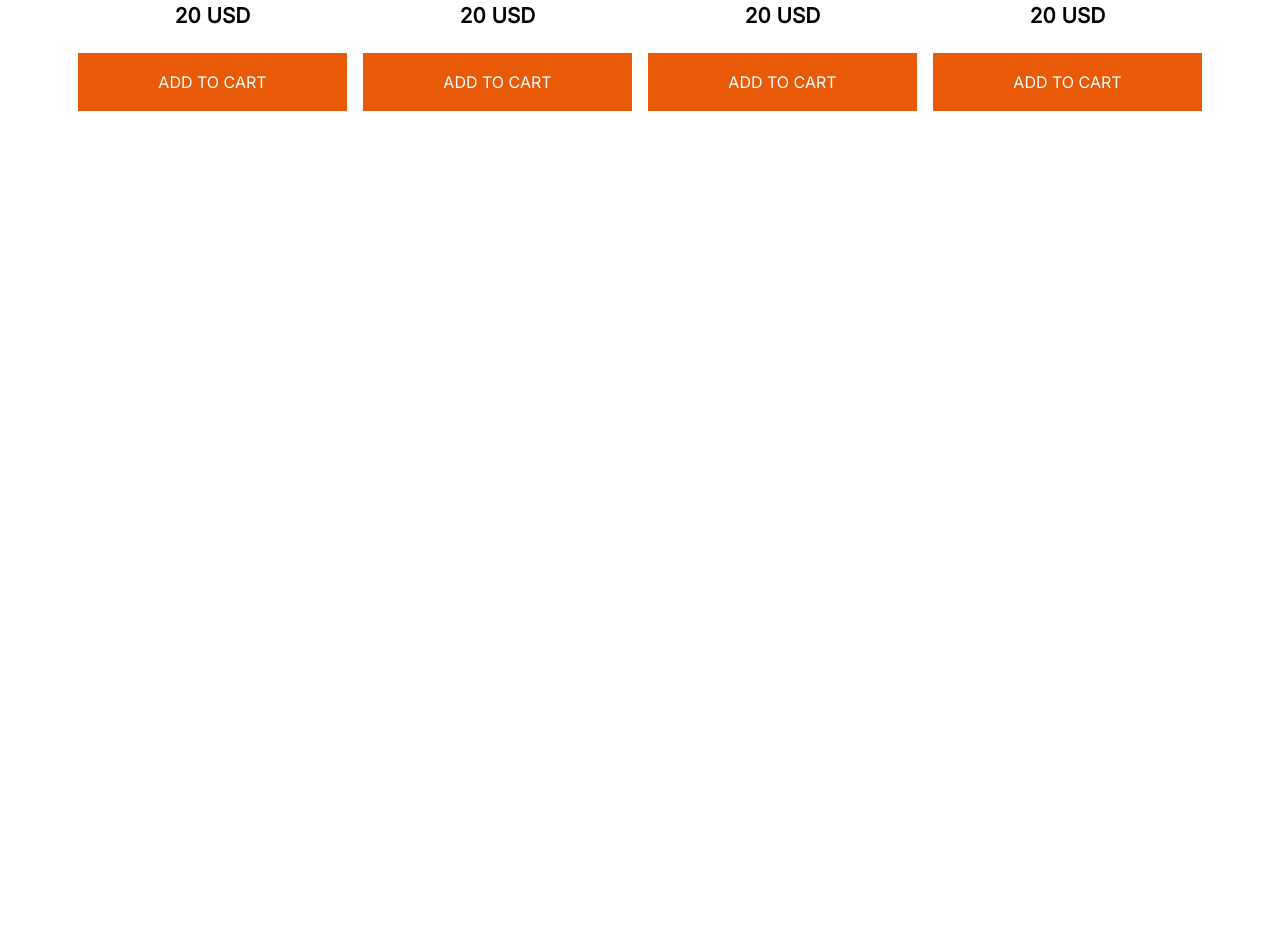
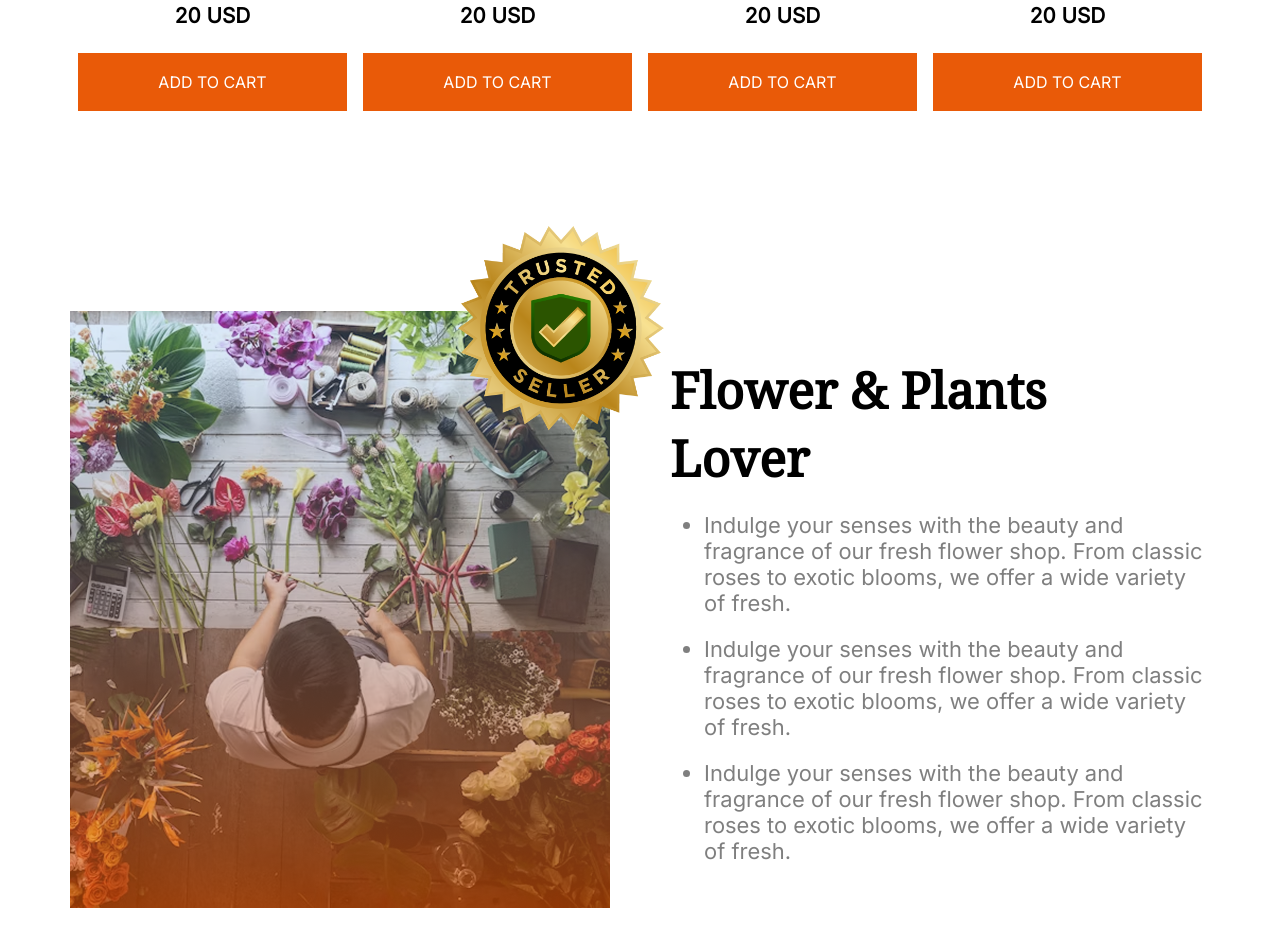
Before and after one commit to Sharif-wd1/flower-market, a plain HTML site: page index.html in a window 1280 px wide. Shown: the part 1898-2845 px from the top of the page. Before the commit the page ends 2209 px from the top, so only its background shows below. Drawn offline with Linux system fonts and the light colour scheme.

Commit message:
added plants lover section

```diff
--- a/index.html
+++ b/index.html
@@ -10,11 +10,15 @@
       href="https://cdnjs.cloudflare.com/ajax/libs/font-awesome/6.4.0/css/all.min.css"
     />
     <!--font-family- Noto serif -->
-    <link href="https://fonts.googleapis.com/css2?family=Noto+Serif&display=swap" rel="stylesheet">
+    <link
+      href="https://fonts.googleapis.com/css2?family=Noto+Serif&display=swap"
+      rel="stylesheet"
+    />
     <!-- font-family - Inter -->
-    <link href="https://fonts.googleapis.com/css2?family=Inter&display=swap" rel="stylesheet">
-
-
+    <link
+      href="https://fonts.googleapis.com/css2?family=Inter&display=swap"
+      rel="stylesheet"
+    />
 
     <!-- style CSS link -->
     <link rel="stylesheet" href="./styles/style.css" />
@@ -41,7 +45,7 @@
       <sesction class="banner container">
         <div class="banner-content">
           <h2 class="banner-title">
-            ALWAYS <span class="title-color">FRESH <br>FLOWERS</span>
+            ALWAYS <span class="title-color">FRESH <br />FLOWERS</span>
           </h2>
           <p class="banner-description description">
             Indulge your senses with the beauty and fragrance of our fresh
@@ -56,63 +60,92 @@
       <section class="plants-container container">
         <div class="plants-content">
           <h3><span>Our</span> Plants</h3>
-                <p class="plants-description description">Indulge your senses with the beauty and fragrance of our fresh flower shop. From classic roses to exotic blooms, we offer a wide variety of fresh.</p>
+          <p class="plants-description description">
+            Indulge your senses with the beauty and fragrance of our fresh
+            flower shop. From classic roses to exotic blooms, we offer a wide
+            variety of fresh.
+          </p>
         </div>
         <div class="plants-card-section">
           <div class="plants-card">
-                    <img src="./assets/sample-flower-image.png" alt="">
+            <img src="./assets/sample-flower-image.png" alt="" />
             <h4 class="title">Lily Blossom</h4>
             <h4 class="price">20 USD</h4>
             <button>ADD TO CART</button>
           </div>
           <div class="plants-card">
-                    <img src="./assets/sample-flower-image.png" alt="">
+            <img src="./assets/sample-flower-image.png" alt="" />
             <h4 class="title">Lily Blossom</h4>
             <h4 class="price">20 USD</h4>
             <button>ADD TO CART</button>
           </div>
           <div class="plants-card">
-                    <img src="./assets/sample-flower-image.png" alt="">
+            <img src="./assets/sample-flower-image.png" alt="" />
             <h4 class="title">Lily Blossom</h4>
             <h4 class="price">20 USD</h4>
             <button>ADD TO CART</button>
           </div>
           <div class="plants-card">
-                    <img src="./assets/sample-flower-image.png" alt="">
+            <img src="./assets/sample-flower-image.png" alt="" />
             <h4 class="title">Lily Blossom</h4>
             <h4 class="price">20 USD</h4>
             <button>ADD TO CART</button>
           </div>
           <div class="plants-card">
-                    <img src="./assets/sample-flower-image.png" alt="">
+            <img src="./assets/sample-flower-image.png" alt="" />
             <h4 class="title">Lily Blossom</h4>
             <h4 class="price">20 USD</h4>
             <button>ADD TO CART</button>
           </div>
           <div class="plants-card">
-                    <img src="./assets/sample-flower-image.png" alt="">
+            <img src="./assets/sample-flower-image.png" alt="" />
             <h4 class="title">Lily Blossom</h4>
             <h4 class="price">20 USD</h4>
             <button>ADD TO CART</button>
           </div>
           <div class="plants-card">
-                    <img src="./assets/sample-flower-image.png" alt="">
+            <img src="./assets/sample-flower-image.png" alt="" />
             <h4 class="title">Lily Blossom</h4>
             <h4 class="price">20 USD</h4>
             <button>ADD TO CART</button>
           </div>
           <div class="plants-card">
-                    <img src="./assets/sample-flower-image.png" alt="">
+            <img src="./assets/sample-flower-image.png" alt="" />
             <h4 class="title">Lily Blossom</h4>
             <h4 class="price">20 USD</h4>
             <button>ADD TO CART</button>
           </div>
         </div>
       </section>
-
+      <section class="plants-lover-section container">
+        <div class="plants-lover-img">
+          <img class="flower-store" src="./assets/flower-store.png" alt="Flower store"/>
+          <img class="trusted-badge" src="./assets/trusted-badge.png" alt="Trusted badge">
+        </div>
+        <div class="plants-lover-content">
+          <h3>Flower & Plants Lover</h3>
+          <div class="plants-lover-description">
+            <ul>
+              <li>
+                Indulge your senses with the beauty and fragrance of our fresh
+                flower shop. From classic roses to exotic blooms, we offer a
+                wide variety of fresh.
+              </li>
+              <li>
+                Indulge your senses with the beauty and fragrance of our fresh
+                flower shop. From classic roses to exotic blooms, we offer a
+                wide variety of fresh.
+              </li>
+              <li>
+                Indulge your senses with the beauty and fragrance of our fresh
+                flower shop. From classic roses to exotic blooms, we offer a
+                wide variety of fresh.
+              </li>
+            </ul>
+          </div>
+        </div>
+      </section>
     </main>
-    <footer>
-
-    </footer>
+    <footer></footer>
   </body>
 </html>
--- a/styles/style.css
+++ b/styles/style.css
@@ -118,3 +118,51 @@ nav {
     cursor: pointer;
     margin-top: 25px;
 }
+
+
+/* plants lover container */
+.plants-lover-section {
+    display: flex;
+    gap: 60px;
+    align-items: center;
+    margin-bottom: 133px;
+    /* max-height: 597px; */
+}
+.plants-lover-img {
+    position: relative;
+    /* width: 100%; */
+    height: auto;
+}
+.flower-store {
+    /* width: 100%; */
+    height: auto;
+    display: block;
+    object-fit: cover;
+}
+.trusted-badge {
+    position: absolute;
+    top: 0;
+    left: 91%;
+    transform: translate(-50%, -44%);
+    width: 286px;
+    height: auto;
+
+
+}
+.plants-lover-content h3 {
+    font-size: 50px;
+    font-weight: bold;
+    font-family: 'Noto Serif';
+    margin-right: 20px;
+    margin-bottom: 20px;
+}
+.plants-lover-description{
+    margin-left: 34px;
+    color: rgba(0, 0, 0, 0.5);
+    font-size: 1.37rem;
+}
+.plants-lover-description ul {
+    display: flex;
+    flex-direction: column;
+    gap: 20px;
+}
```
Lines whose indentation alone changed are shown as unchanged.
